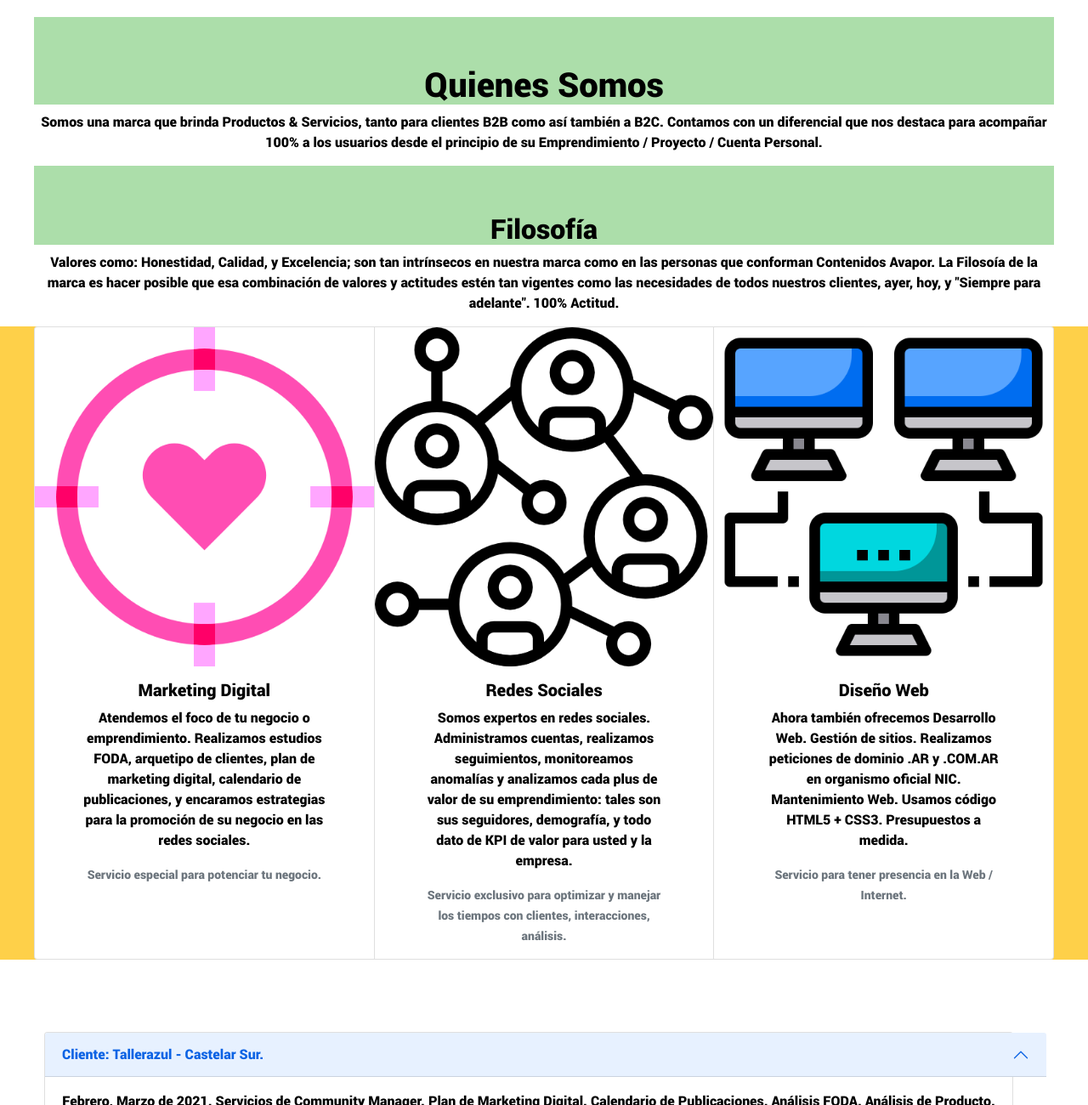
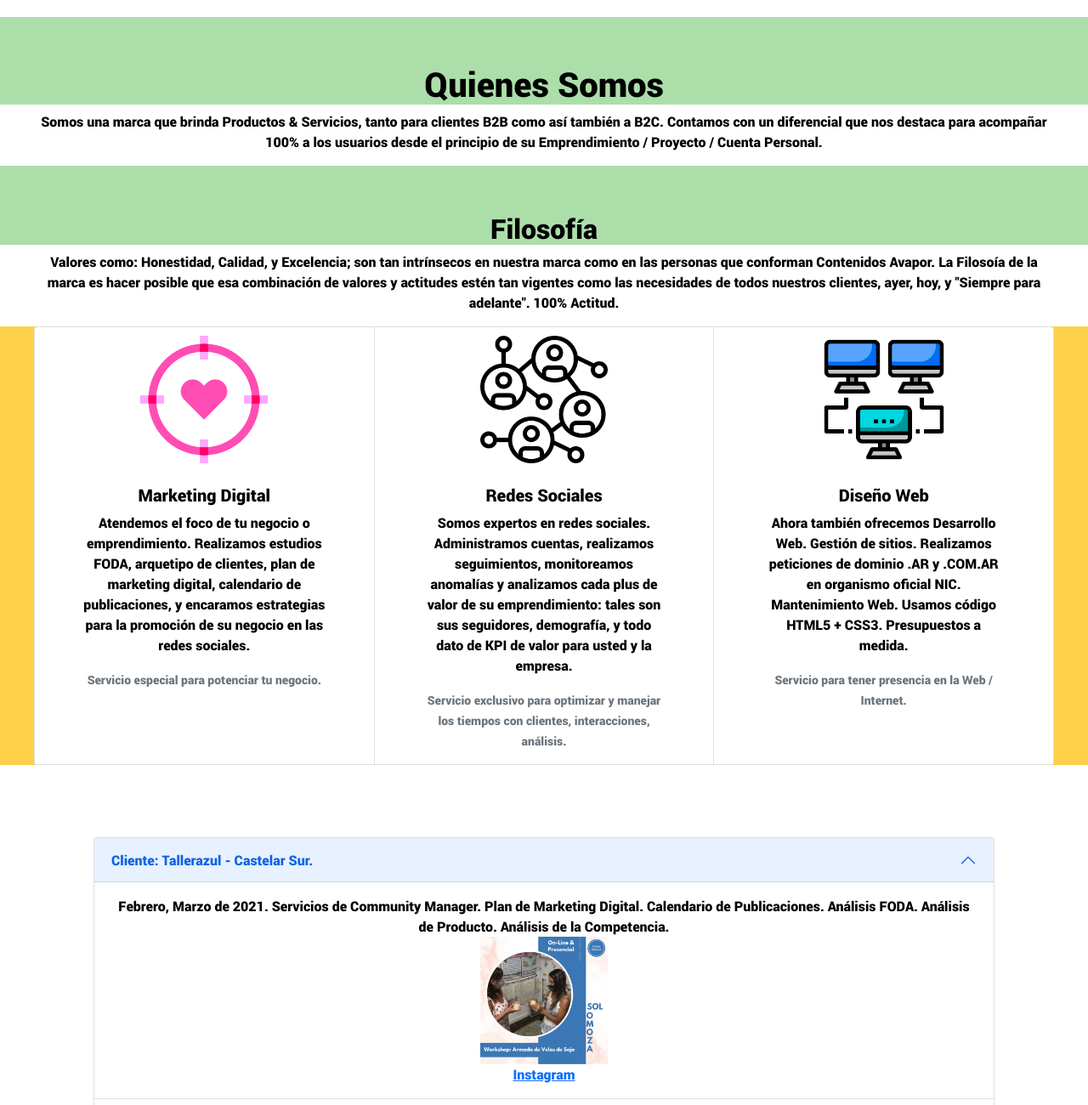
Before and after one commit to Gastonrt/Proyecto-Integrador-Coder, a website: page index.html in a window 1280 px wide. Shown: the part 780-2080 px from the top of the page at 85% size. Drawn offline with nearby package versions, Linux system fonts and the light colour scheme.

Commit message:
Cambios para la 4ta entrega, versión 2

```diff
--- a/index.html
+++ b/index.html
@@ -139,7 +139,7 @@
             <div class="mi-container">
                 <div class="card-group">
                     <div class="card">
-                        <img src="./images/marketing_digital2.png" class="card-img-top img-fluid ta-2 caja1" alt="Marketing Digital">
+                        <img src="./images/marketing_digital2.png" class="card-img-top ta-2 caja1" alt="Marketing Digital">
                         <div class="card-body">
                             <h5 class="card-title">Marketing Digital</h5>
                             <p class="card-text">Atendemos el foco de tu negocio o emprendimiento. Realizamos estudios FODA,
--- a/scss/base/_mixins.scss
+++ b/scss/base/_mixins.scss
@@ -1,4 +1,4 @@
-@mixin margenes {
-    margin-left: 40px;
-    margin-right: 40px;
+@mixin paddings {
+    padding-left: 40px;
+    padding-right: 40px;
 }
--- a/scss/base/_reseteo.scss
+++ b/scss/base/_reseteo.scss
@@ -2,5 +2,4 @@
 * {
     margin: 0;
     padding: 0;
-    box-sizing: content-box;
-}
+    }
--- a/scss/components/_body.scss
+++ b/scss/components/_body.scss
@@ -5,6 +5,6 @@ body {
     color:black;
 
       p {
-        @include margenes;
+        @include paddings;
       }
 }
--- a/scss/components/_main-portfolio.scss
+++ b/scss/components/_main-portfolio.scss
@@ -4,9 +4,10 @@
 }
 
 .mis-margenes {
-    @include margenes;
+    @include paddings;
 }
 
-.ta_1 {
-    width: 250px;
+img.ta_1 {
+    height: 150px;
+    width: 150px;
 }
--- a/scss/components/_main-quienes.scss
+++ b/scss/components/_main-quienes.scss
@@ -4,7 +4,7 @@
 #quienes, #filosofia {
     padding-top: 55px;
     background-color: $color2;
-    @include margenes;
+    @include paddings;
 
 
 }
--- a/scss/components/_main-servicios.scss
+++ b/scss/components/_main-servicios.scss
@@ -1,9 +1,14 @@
 /* Main: Servicios */
 .mi-container {
-    @include margenes;
+    @include paddings;
 }
 
-
+.ta-2 {
+    height: 150px;
+    width: 150px;
+    margin:10px auto;
+    display:block;
+}
 
 #servicios {
         background-color: $color5;
```
Also changed, not shown: css/style.css, 1 other file.
